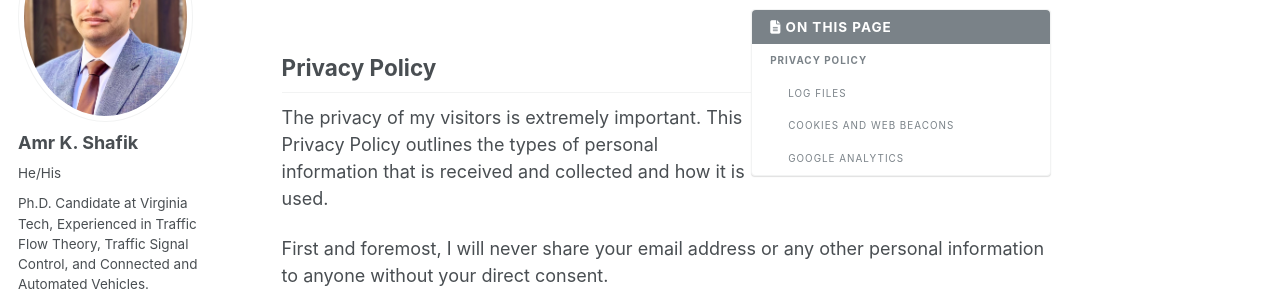
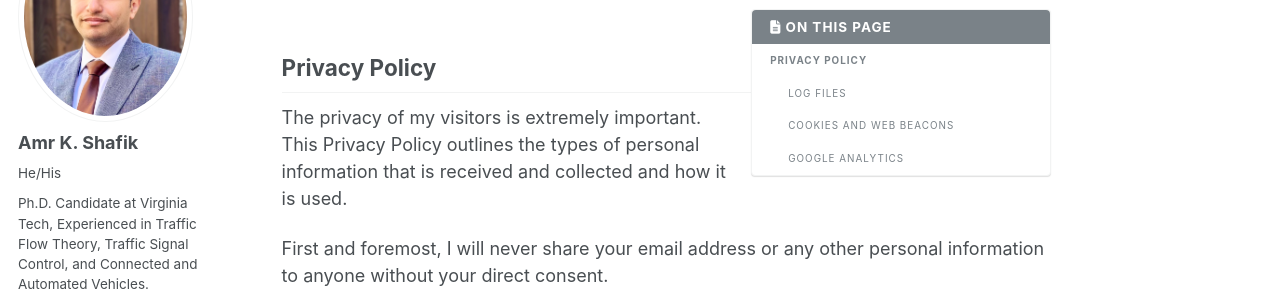
Before and after one commit to akshafik/amrshafik, a Jekyll site: the page built from _pages/terms.md, in a window 1280 px wide. Shown: the part 194-494 px from the top of the page. Built offline with Jekyll 4.4.1, drawn with Linux system fonts in a browser that asks for light colours; some web fonts are replaced.

Commit message:
fix CV formatting and adjust sidebar margin for consistency

```diff
--- a/_sass/_sidebar.scss
+++ b/_sass/_sidebar.scss
@@ -63,8 +63,7 @@
     position: relative;
     float: right;
     width: $right-sidebar-width-narrow;
-    margin-left: 0.5;
-    // margin-left: span(0.5 of 12);
+    margin-left: span(0.5 of 12);
     z-index: 10;
   }
 
```
Also changed, not shown: _pages/cv.md (+1 -1 lines).
